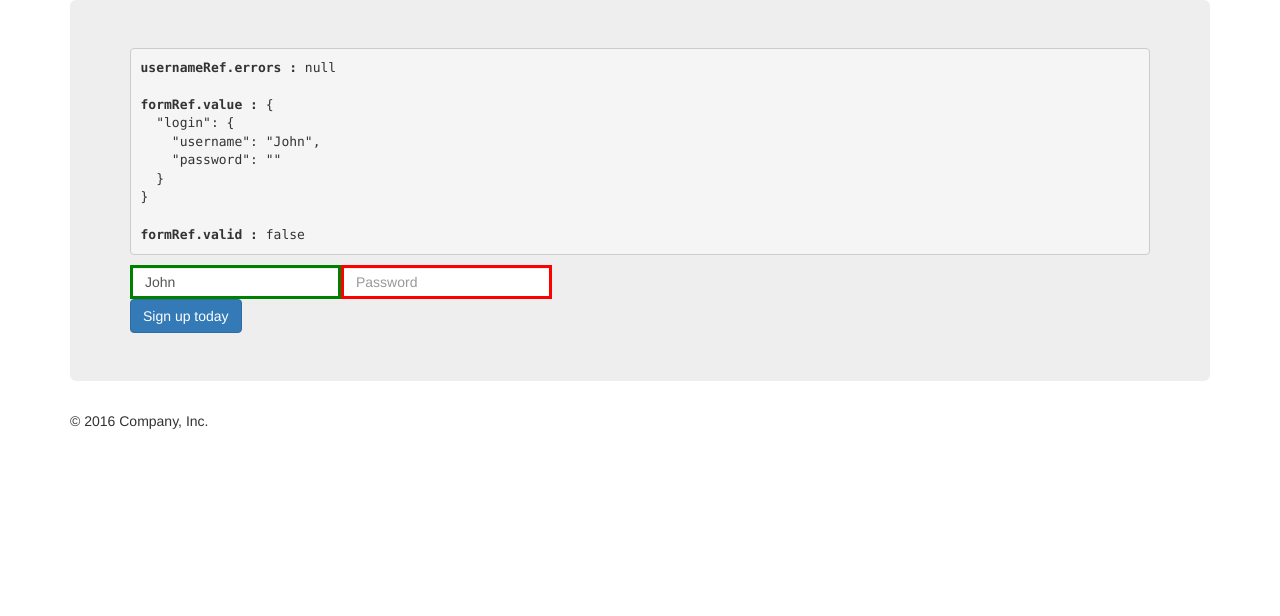
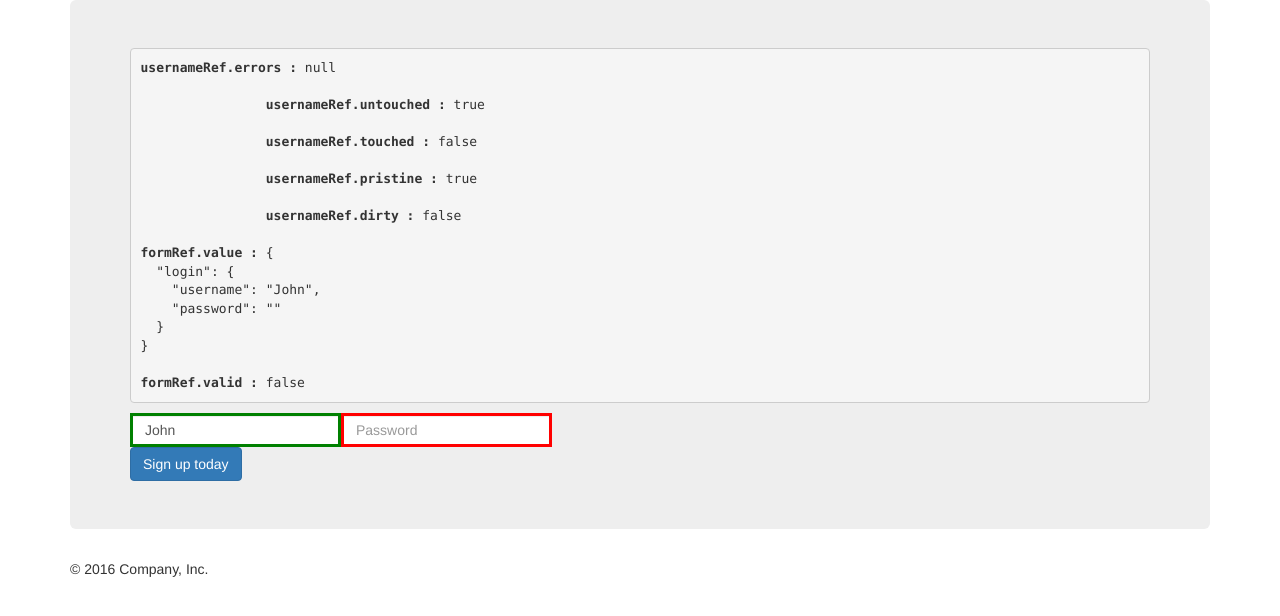
Before and after one commit to LintonBlack/Angular2-Forms, an Angular app: page / in a window 1280 px wide. Shown: the top 616 px of the page. Built offline with nearby package versions, Linux system fonts and the light colour scheme.

Commit message:
touched untouched pristine and dirty

```diff
--- a/src/app/app.component.html
+++ b/src/app/app.component.html
@@ -1,6 +1,10 @@
 <div class="container">
       <div class="jumbotron">
         <pre><b>usernameRef.errors :</b> {{usernameRef.errors | json}} <br/>
+        	<b>usernameRef.untouched :</b> {{usernameRef.untouched}} <br/>
+        	<b>usernameRef.touched :</b> {{usernameRef.touched}} <br/>
+        	<b>usernameRef.pristine :</b> {{usernameRef.pristine}} <br/>
+        	<b>usernameRef.dirty :</b> {{usernameRef.dirty}} <br/>
 <b>formRef.value :</b> {{formRef.value | json}} <br/>
 <b>formRef.valid :</b> {{formRef.valid | json}}</pre>
         <form class="form-inline"
```
